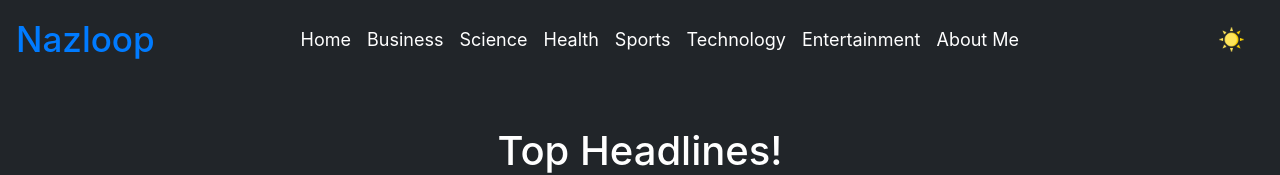
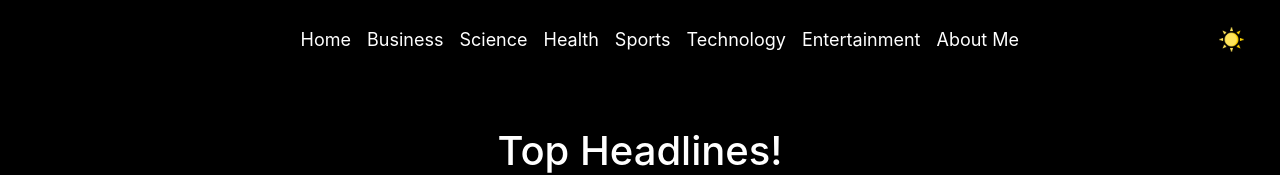
Before and after one commit to SubhanAliZaidi/NewsApp, a React (Create React App) app: page / in a window 1280 px wide. Shown: the top 175 px of the page. Built offline with nearby package versions, Linux system fonts and the light colour scheme; no server answers.

Commit message:
2-19-2023 Cursor Follow Added With Cool Effect

```diff
--- a/public/index.html
+++ b/public/index.html
@@ -20,10 +20,10 @@
 		/>
 	</head>
 
-	<body class="darktheme">
-        <!-- <div id="circle"></div>
-        <div class="blurbg">
-        </div> -->
+	<body id="body">
+        <div class="blurfg"></div>
+		<div id="circle"></div>
+        <div class="name">NAZLOOP</div>
 		<div id="root" class="darktheme"></div>
 	</body>
 
--- a/src/App.css
+++ b/src/App.css
@@ -1,21 +1,25 @@
 :root {
-	--bg-color: #212529;
-	--fg-color: #ffffff;
-    --cardshadow-color:#141414;
-    --cardshadow-color2:#9f9f9f;
-    --button-shadow:#1d1d1d;
+	--button-shadow: #1d1d1d;
+	--cardshadow-color: #141414;
+	--cardshadow-color2: #9f9f9f;
+	--bg-color: #000000;
+	--fg-color: white;
+    --logo-color:#eaeaea;
+    --blend-mode : color-dodge;
 }
 
-body{
+body {
 	overflow-x: hidden;
-}
-
-.darktheme {
 	background-color: var(--bg-color);
 	color: var(--fg-color);
 }
 
-.themeimage{
+.darktheme {
+	background-color: transparent;
+	color: var(--fg-color);
+}
+
+.themeimage {
 	animation: anim 1.5s;
 }
 
@@ -25,54 +29,81 @@ body{
 	}
 }
 
-.themeimage2{
+.themeimage2 {
 	animation: anim1 1.5s;
 }
 
 @keyframes anim1 {
-    100%{
+	100% {
 		transform: rotate(-1080deg);
 	}
 }
 
-#circle{
-    width: 100px;
-    height: 100px;
-    background: red;
-    position: absolute;
-    z-index: -3;
-    left:-50%;
-    right: -50%;
-    border-radius: 50%;
-}
-
-.blurbg{
-    width: 100%;
-    height: 100vh;
-    position: absolute;
-    backdrop-filter: blur(20px);
-    z-index: -2;
-    background-color: transparent;
-}
-
-.cardshadow{
-    box-shadow: 1px 1px 5px var(--cardshadow-color), 0px 0px 0px var(--cardshadow-color2);
+.cardshadow {
+	box-shadow: 1px 1px 5px var(--cardshadow-color),
+		0px 0px 0px var(--cardshadow-color2);
 	border-radius: 12px;
 }
 
-.imgradius{
+.imgradius {
 	/* box-shadow: 8px 11px 14px #141414, 0px 0px 0px #9f9f9f; */
 	border-radius: 12px;
 }
 
-.buttonradius{
-    box-shadow:8px 11px 14px var(--button-shadow), -5px -10px 14px var(--button-shadow);
+.buttonradius {
+	/* box-shadow:8px 11px 14px var(--button-shadow), -5px -10px 14px var(--button-shadow); */
 	border-radius: 8px;
 }
 
-.buttoncss{
+.buttoncss {
 	display: flex;
 	justify-content: flex-end;
 	background-color: transparent;
 	border: none;
 }
+
+.name {
+	font-size: 35px;
+	position: absolute;
+	letter-spacing: 5px;
+	z-index: -2;
+	top: 15px;
+	left: 17px;
+	/* color: rgb(255, 210, 210); */
+	color: var(--logo-color);
+	pointer-events: none;
+	user-select: none;
+	font-family: "Trebuchet MS", "Lucida Sans Unicode", "Lucida Grande",
+		"Lucida Sans", Arial, sans-serif;
+	width: 100%;
+	height: 100%;
+	mix-blend-mode: var(--blend-mode);
+}
+
+#circle {
+	width: 200px;
+	background-image: linear-gradient(#ff00ff, #00ffff);
+	aspect-ratio: 1;
+	position: absolute;
+	z-index: -4;
+	left: 50%;
+	right: 50%;
+	translate: -50% -50%;
+	border-radius: 50%;
+	animation: rotate 3s linear infinite;
+}
+
+.blurfg {
+	width: 100%;
+	height: 4775px;
+	position: absolute;
+	backdrop-filter: blur(100px);
+	z-index: -3;
+	background-color: transparent;
+}
+
+@keyframes rotate {
+    100%{
+        transform: rotate(360deg);
+    }
+}
--- a/src/App.js
+++ b/src/App.js
@@ -13,21 +13,25 @@ export function themechange(){
     let rs = getComputedStyle(document.body)
     let themeimage = document.getElementById('themeimg')
     if (rs.getPropertyValue('--bg-color') === 'white') {
-        r.style.setProperty('--bg-color', '#212529')
+        r.style.setProperty('--button-shadow', '#1d1d1d')
+        r.style.setProperty('--cardshadow-color2', '#9f9f9f')
+        r.style.setProperty('--cardshadow-color', '#141414')
+        r.style.setProperty('--logo-color', '#eaeaea')
+        r.style.setProperty('--blend-mode', 'color-dodge')
+        r.style.setProperty('--bg-color', 'black')
         r.style.setProperty('--fg-color', 'white')
-        r.style.setProperty('--cardshadow-color', '#141414')
-        r.style.setProperty('--cardshadow-color2', '#9f9f9f')
-        r.style.setProperty('--button-shadow', '#1d1d1d')
         themeimage.src = 'assets/icon/sun.png';
         themeimage.classList.add('themeimage');
         themeimage.classList.remove('themeimage2');
 
     } else {
+        r.style.setProperty('--button-shadow', 'white')
+        r.style.setProperty('--cardshadow-color2', 'white')
+        r.style.setProperty('--cardshadow-color', 'white')
+        r.style.setProperty('--logo-color', '#181818')
+        r.style.setProperty('--blend-mode', 'color-burn')
         r.style.setProperty('--bg-color', 'white')
         r.style.setProperty('--fg-color', 'black')
-        r.style.setProperty('--cardshadow-color', 'white')
-        r.style.setProperty('--cardshadow-color2', 'white')
-        r.style.setProperty('--button-shadow', 'white')
         themeimage.src = 'assets/icon/moon.png';
         themeimage.classList.add('themeimage2');
         themeimage.classList.remove('themeimage');
--- a/src/components/Navbar.js
+++ b/src/components/Navbar.js
@@ -10,7 +10,7 @@ export default class Navbar extends Component {
         return (
             <>
                 <nav className="navbar navbar-expand-lg darktheme mt-0">
-                    <Link className="navbar-brand darktheme text-primary" style={{ fontSize: '35px', fontWeight: '500' }} to="/">{title}</Link>
+                    <Link className="navbar-brand darktheme" style={{ fontSize: '35px', fontWeight: '500',color:'transparent' }} to="/">{title}</Link>
                     <button className="navbar-toggler" type="button" data-toggle="collapse" data-target="#navbarSupportedContent" aria-controls="navbarSupportedContent" aria-expanded="false" aria-label="Toggle navigation">
                         <span className="navbar-toggler-icon"></span>
                     </button>
--- a/src/components/News.js
+++ b/src/components/News.js
@@ -19,7 +19,7 @@ export default class News extends Component {
         pageSize: PropTypes.number,
     }
 
-    capitalize = (Naziya) =>{
+    capitalize = (Naziya) => {
         return Naziya.charAt(0).toUpperCase() + Naziya.slice(1)
     }
 
@@ -32,7 +32,7 @@ export default class News extends Component {
             pagenumber: 1,
             array: []
         }
-        document.title = `${this.capitalize(this.props.category) === 'General'?'Home':this.capitalize(this.props.category)} - Nazloop`
+        document.title = `${this.capitalize(this.props.category) === 'General' ? 'Home' : this.capitalize(this.props.category)} - Nazloop`
     }
 
     async componentDidMount() {
@@ -47,6 +47,15 @@ export default class News extends Component {
         this.setState({ articles: parsedData.articles, totalResults: parsedData.totalResults, loading: false, array: arr })
     }
 
+    async componentDidUpdate(){
+        let bdy = document.querySelector('#root')
+        let heig = bdy.offsetHeight
+        let blurfg = document.querySelector('.blurfg')
+        console.log('this is scroll height', heig)
+        console.log(blurfg)
+        blurfg.style.height = `${heig}px`
+    }
+
     previousButton = async () => {
         const url = `https://newsapi.org/v2/top-headlines?country=${this.props.country}&category=${this.props.category}&apiKey=43889aab3ab7429296b748a62e431f32&page=${this.state.pagenumber - 1}&pageSize=${this.props.pageSize}`;
         this.setState({ loading: true })
@@ -57,19 +66,18 @@ export default class News extends Component {
 
     nextButton = async () => {
         const url = `https://newsapi.org/v2/top-headlines?country=${this.props.country}&category=${this.props.category}&apiKey=43889aab3ab7429296b748a62e431f32&page=${this.state.pagenumber + 1}&pageSize=${this.props.pageSize}`;
-        this.setState({ loading: true })
+        this.setState({ loading: true });
         let data = await fetch(url);
         let parsedData = await data.json();
         this.setState({ articles: parsedData.articles, pagenumber: this.state.pagenumber + 1, loading: false })
     }
 
-    pageButton = /*async*/ (elements) => {
-        console.log(elements)
-        // const url = `https://newsapi.org/v2/top-headlines?country=${this.props.country}&category=${this.props.category}&apiKey=43889aab3ab7429296b748a62e431f32&page=${pageNumber}&pageSize=${this.props.pageSize}`;
-        // this.setState({ loading: true })
-        // let data = await fetch(url);
-        // let parsedData = await data.json();
-        // this.setState({ articles: parsedData.articles, loading: false })
+    pageButton = async (pageNumber) => {
+        const url = `https://newsapi.org/v2/top-headlines?country=${this.props.country}&category=${this.props.category}&apiKey=43889aab3ab7429296b748a62e431f32&page=${pageNumber}&pageSize=${this.props.pageSize}`;
+        this.setState({ loading: true })
+        let data = await fetch(url);
+        let parsedData = await data.json();
+        this.setState({ articles: parsedData.articles, loading: false, pagenumber: pageNumber })
     }
 
     render() {
@@ -97,7 +105,7 @@ export default class News extends Component {
 
                         {this.state.array.map((elements) => {
                             return <>
-                                <button className="btn btn-primary" onClick={this.pageButton(elements)}>{elements}</button>
+                                <button className="btn btn-primary" onClick={() => this.pageButton(elements)}>{elements}</button>
                             </>
                         })}
 
--- a/src/components/Spinner.js
+++ b/src/components/Spinner.js
@@ -5,7 +5,7 @@ export default class Spinner extends Component {
   render() {
     return (
       <div className='d-flex justify-content-center align-items-center'>
-        <img src={gif} alt="loading......" width='50px'/>
+        <img src={gif} alt="loading......" width='45px'/>
       </div>
     )
   }
--- a/src/components/index.js
+++ b/src/components/index.js
@@ -1,16 +1,24 @@
 import { themechange } from "../App"
 
 document.addEventListener('keydown', e => {
-    if (e.key.toLowerCase() === 'b' && e.ctrlKey){
+    if (e.key.toLowerCase() === 'b' && e.ctrlKey) {
         themechange()
     }
 })
 
-// let cirlce = document.getElementById('circle')
-// document.addEventListener('mousemove',e => {
-//     // console.log(e)
-//     const mouseX = e.clientX - 50;
-//     const mouseY = e.clientY - 50;
-//     cirlce.style.left= `${mouseX}px`
-//     cirlce.style.top= `${mouseY}px`
-// })
+let circle = document.getElementById("circle");
+document.addEventListener("mousemove", (e) => {
+    const { pageX, pageY } = e;
+    let swidth = window.innerWidth
+    if (pageX === 0 || pageX === swidth - 1) {
+        circle.style.display = 'none';
+    } else {
+        circle.style.display = "block";
+        circle.style.left = `${pageX}px`;
+        circle.style.top = `${pageY}px`;
+    }
+});
+
+document.addEventListener("mouseout", (e) => {
+    circle.style.display = "none";
+});
```
Lines whose indentation alone changed are shown as unchanged.
